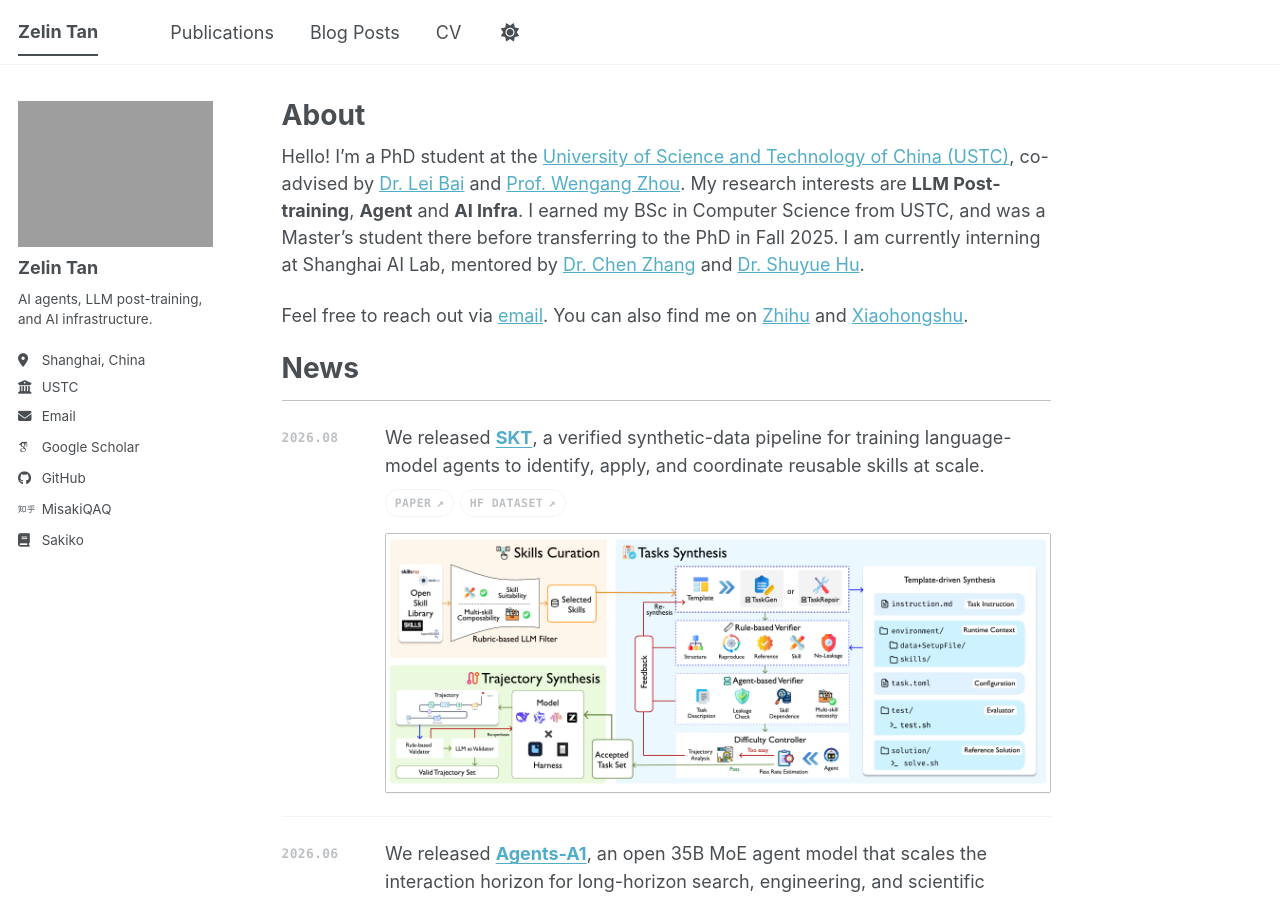
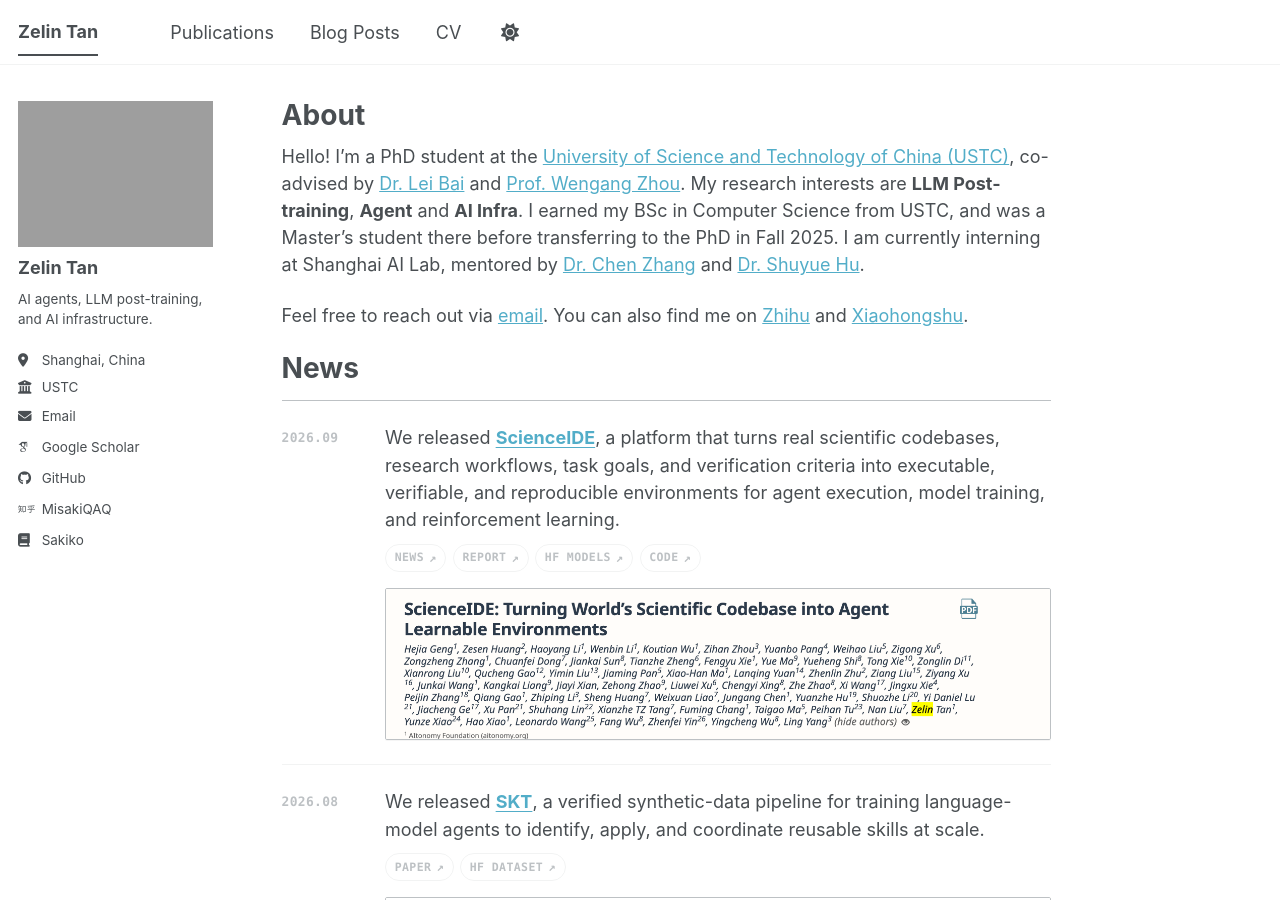
Before and after one commit to tanzelin430/tanzelin430.github.io, a Jekyll site: the page built from _pages/about.md, in a window 1280 px wide and 900 px high. Built offline with Jekyll 4.4.1, drawn with Linux system fonts in a browser that asks for light colours; some web fonts are replaced; a script bundle is joined from its source files by our own code; library files that are not in the unit come from our copies.

Commit message:
Add ScienceIDE homepage news

```diff
--- a/_data/news.yml
+++ b/_data/news.yml
@@ -1,6 +1,23 @@
 # Put future images under /images/news/ and set `image`, for example:
 # image: "/images/news/skt.jpg"
 # Leave `image` blank for a text-only entry.
+
+- date: "2026.09"
+  datetime: "2026-09"
+  image: "/images/news/scienceide-announcement.png"
+  image_fit: "contain"
+  image_alt: "ScienceIDE technical report title and authors"
+  description: >-
+    We released [ScienceIDE](https://aitonomy.org/projects/scienceide), a platform that turns real scientific codebases, research workflows, task goals, and verification criteria into executable, verifiable, and reproducible environments for agent execution, model training, and reinforcement learning.
+  resources:
+    - label: "News"
+      url: "https://phai-labs.com/news/scienceide/"
+    - label: "Report"
+      url: "https://phai-labs.com/papers/scienceide/scienceide-technical-report-v1-2026-09.pdf"
+    - label: "HF Models"
+      url: "https://huggingface.co/collections/AItonomy/scienceide-model-series"
+    - label: "Code"
+      url: "https://github.com/aitofound/ScienceIDE"
 
 - date: "2026.08"
   datetime: "2026-08"
```
Also changed, not shown: images/news/scienceide-announcement.png (added).
